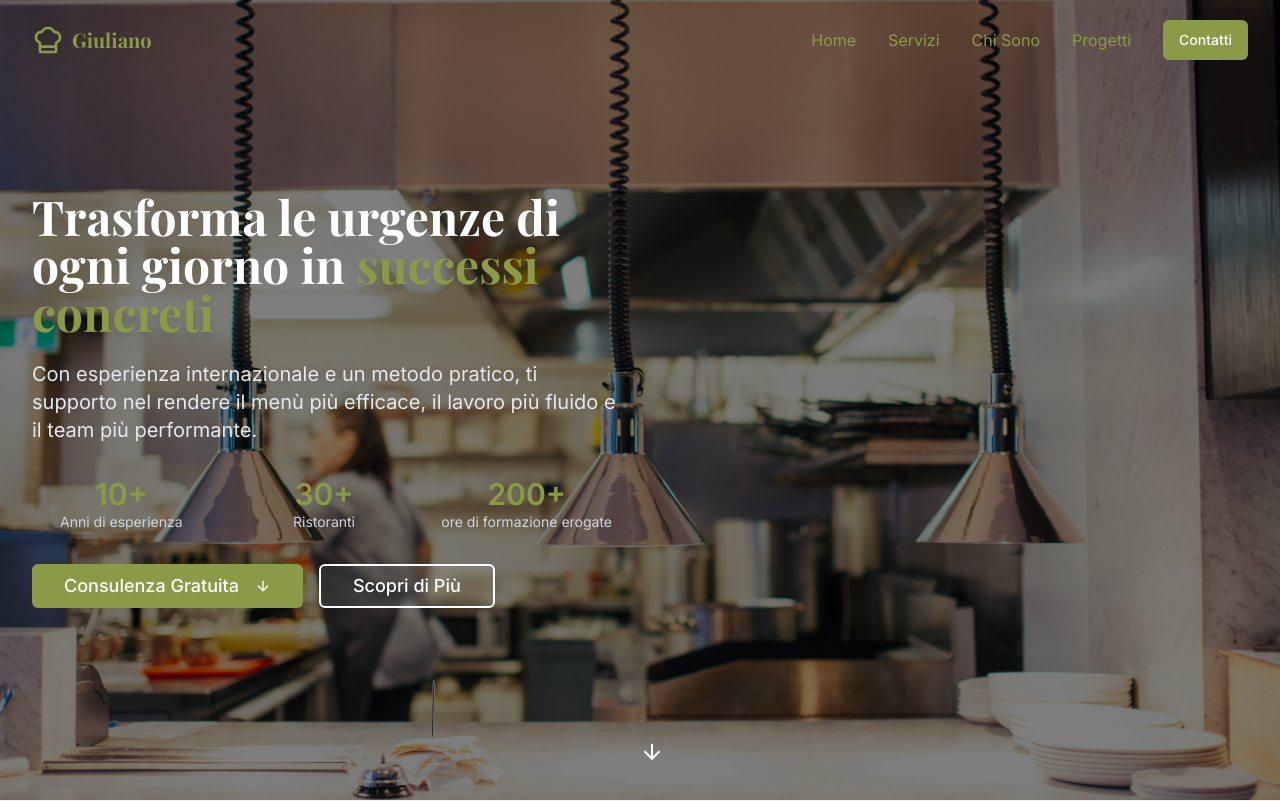
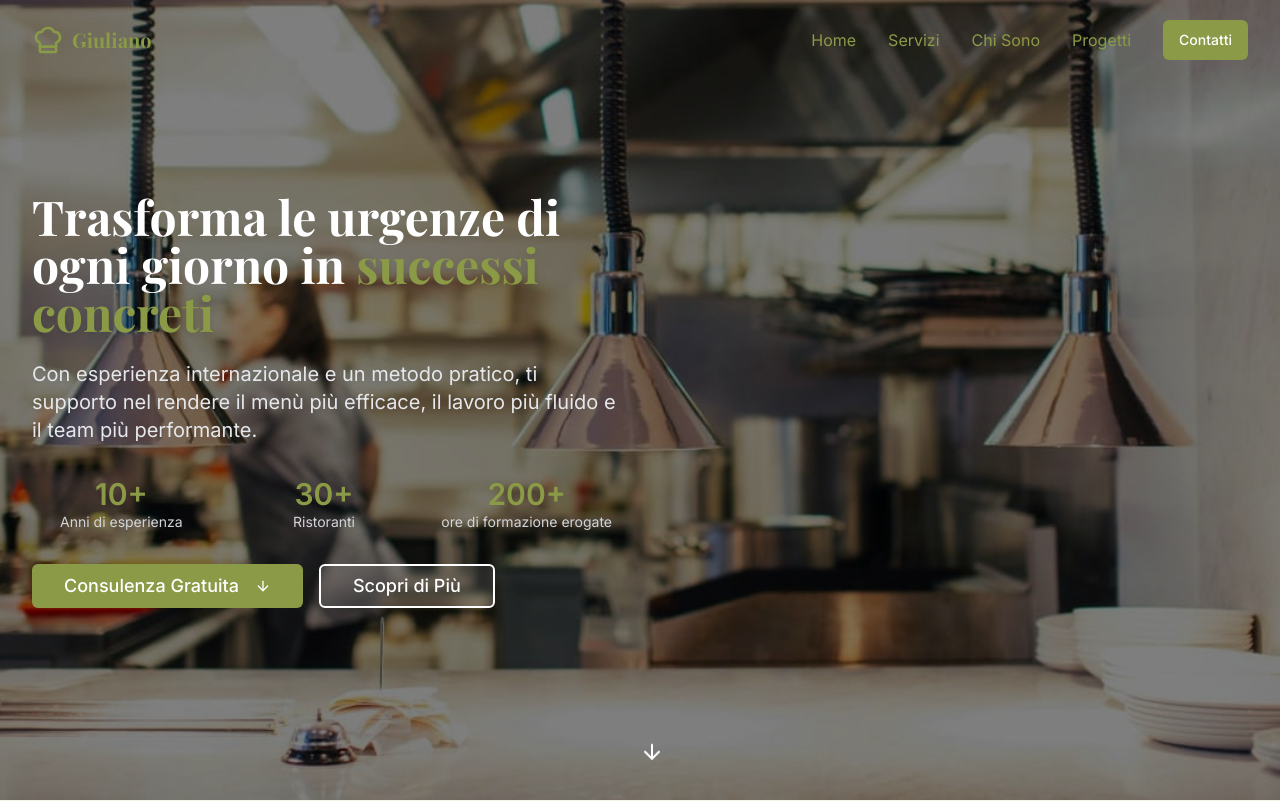
Before and after one commit to poma-protocol/giuliano-site, a React (Vite) app: page / in a window 1280 px wide. Shown: the top 801 px of the page. Built offline with nearby package versions, Linux system fonts and the light colour scheme.

Commit message:
fix: clipped image:

```diff
--- a/src/components/HeroSection.tsx
+++ b/src/components/HeroSection.tsx
@@ -16,7 +16,7 @@ export const HeroSection = () => {
       <div
         className="absolute inset-0 z-0"
         style={{
-          backgroundImage: 'url(/background.jpg)',
+          backgroundImage: 'url(/background.jpeg)',
           backgroundSize: 'cover',
           backgroundPosition: 'center',
           backgroundRepeat: 'no-repeat'
```
Also changed, not shown: public/background.jpeg (added), public/background.jpg (deleted).
